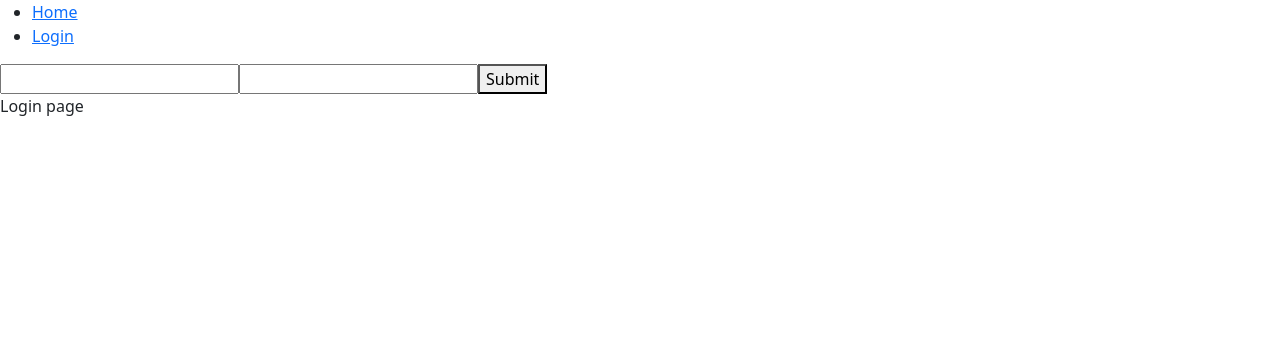
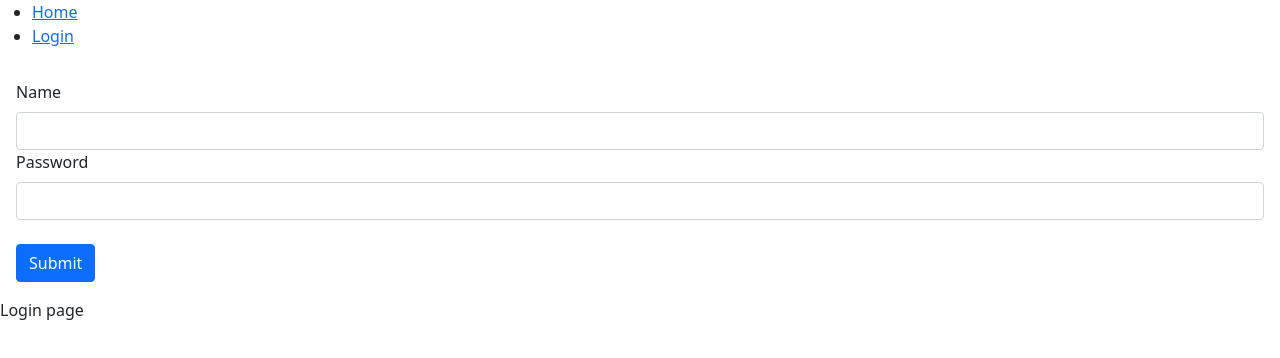
Before and after one commit to mn81566/frontend-project-lvl4, a React app: page /login in a window 1280 px wide. Shown: the top 358 px of the page. Built offline with nearby package versions, Linux system fonts and the light colour scheme; the HTML template or start-up script is replaced by a standard one.

Commit message:
Переделка формы

```diff
--- a/package.json
+++ b/package.json
@@ -44,6 +44,7 @@
     "popper.js": "^1.16.1",
     "pug": "^3.0.2",
     "react": "^17.0.0",
+    "react-bootstrap": "^2.4.0",
     "react-dom": "^17.0.0",
     "react-router-dom": "^5.3.0",
     "regenerator-runtime": "^0.13.9",
--- a/src/components/AuthForm/AuthForm.jsx
+++ b/src/components/AuthForm/AuthForm.jsx
@@ -1,7 +1,55 @@
 import React from "react";
-import { Formik, Field, Form } from "formik";
+import { Formik, Form, Field, useFormik } from "formik";
+// import { Formik, useFormik } from "formik";
+import { Form as BootstrapForm, Button } from "react-bootstrap";
 import * as yup from "yup";
+// import regeneratorRuntime from "regenerator-runtime";
 
+// const AuthSchema = yup.object().shape({
+//   // prettier-ignore
+//   name: yup.string()
+//     .required()
+//     .min(2, "Too Short!")
+//     .max(50, "Too Long!"),
+//   // prettier-ignore
+//   password: yup.string()
+//   .required()
+//   .min(2, "Too Short!")
+//   .max(50, "Too Long!"),
+// });
+
+// const formik = Formik({
+//   initialValues: { name: "", password: "" },
+//   validationSchema: { AuthSchema },
+//   onSubmit: (values) => {
+//     const fromData = async (values) => {
+//       await new Promise((resolve) => setTimeout(resolve, 500));
+//       alert(JSON.stringify(values, null, 2));
+//     };
+//     fromData();
+//   },
+// });
+
+// <Formik
+//   initialValues={{ name: "", password: "" }}
+//   validationSchema={AuthSchema}
+//   onSubmit={async (values) => {
+//     await new Promise((resolve) => setTimeout(resolve, 500));
+//     alert(JSON.stringify(values, null, 2));
+//   }}
+// >
+//   {({ errors, touched }) => (
+//     <Form>
+//       <Field name="name" type="text" />
+//       {errors.name && touched.name ? <span>{errors.name}</span> : null}
+//       <Field name="password" type="password" />
+//       {errors.password && touched.password ? <span>{errors.password}</span> : null}
+//       <button type="submit">Submit</button>
+//     </Form>
+//   )}
+// </Formik>
+
+const AuthForm = () => {
   const AuthSchema = yup.object().shape({
     // prettier-ignore
     name: yup.string()
@@ -15,7 +63,6 @@ const AuthSchema = yup.object().shape({
     .max(50, "Too Long!"),
   });
 
-const AuthForm = () => {
   return (
     <Formik
       initialValues={{ name: "", password: "" }}
@@ -26,16 +73,101 @@ const AuthForm = () => {
       }}
     >
       {({ errors, touched }) => (
-        <Form>
-          <Field name="name" type="text" />
+        <Form className="p-3">
+          <BootstrapForm.Group>
+            <label className="form-label" htmlFor="name">
+              Name
+            </label>
+            <Field
+              type="input"
+              id="name"
+              name="name"
+              autoComplete="name"
+              required
+              className="form-control"
+            />
             {errors.name && touched.name ? <span>{errors.name}</span> : null}
-          <Field name="password" type="password" />
+          </BootstrapForm.Group>
+          <BootstrapForm.Group>
+            <label className="form-label" htmlFor="password">
+              Password
+            </label>
+            <Field
+              type="input"
+              id="password"
+              name="password"
+              autoComplete="password"
+              required
+              className="form-control"
+            />
             {errors.password && touched.password ? <span>{errors.password}</span> : null}
-          <button type="submit">Submit</button>
+          </BootstrapForm.Group>
+          <br />
+          <BootstrapForm.Group>
+            <Button type="submit" className="outline-primary">
+              Submit
+            </Button>
+          </BootstrapForm.Group>
         </Form>
       )}
     </Formik>
   );
 };
 
+// const formik = useFormik({
+//   initialValues: { name: "", password: "" },
+//   validationSchema: { AuthSchema },
+//   onSubmit: async (values) => {
+//     // try {
+//     await new Promise((resolve) => setTimeout(resolve, 500));
+//     alert(JSON.stringify(values, null, 2));
+//     // } catch (err) {
+//     //   throw err;
+//     // }
+//   },
+// });
+
+//   return (
+//     <Form onSubmit={formik.handleSubmit} className="p-3">
+//       <Form.Group>
+//         <Form.Label className="form-label" htmlFor="name">
+//           Name
+//         </Form.Label>
+//         <Form.Control
+//           type="input"
+//           id="name"
+//           name="name"
+//           onChange={formik.handleChange}
+//           value={formik.values.name}
+//           autoComplete="name"
+//           required
+//           className="form-control"
+//         />
+//         <Form.Control.Feedback type="invalid">
+//           {formik.errors.name && formik.touched.name ? <span>{formik.errors.name}</span> : null}
+//         </Form.Control.Feedback>
+//       </Form.Group>
+//       <Form.Group>
+//         <Form.Label className="form-label" htmlFor="password">
+//           Password
+//         </Form.Label>
+//         <Form.Control
+//           type="input"
+//           id="password"
+//           name="password"
+//           onChange={formik.handleChange}
+//           value={formik.values.password}
+//           autoComplete="password"
+//           required
+//           className="form-control"
+//         />
+//         <Form.Control.Feedback type="invalid"></Form.Control.Feedback>
+//       </Form.Group>
+//       <Button type="submit" className="outline-primary">
+//         Submit
+//       </Button>
+//     </Form>
+//   );
+// };
+
 export default AuthForm;
```
Also changed, not shown: 2 other files (tests, documents, lock files or other folders). Lines whose indentation alone changed are shown as unchanged.
